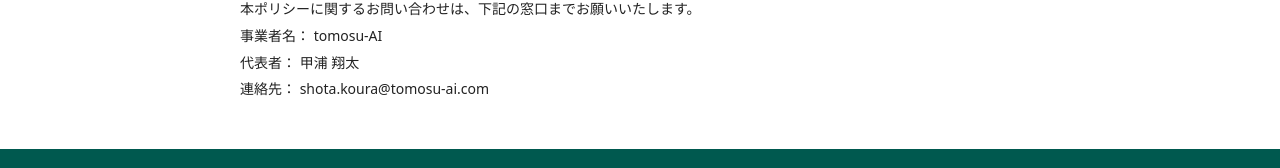
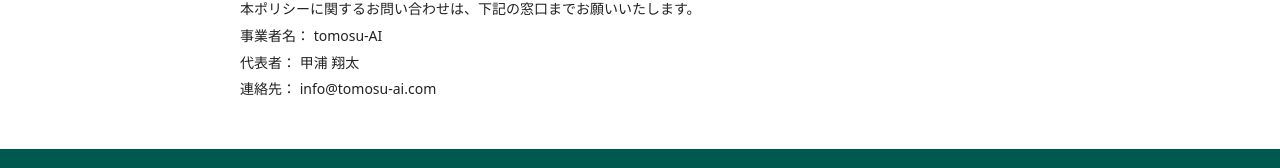
Before and after one commit to Shota44K/tomosu-ai, a Next.js app: page /privacy in a window 1280 px wide. Shown: the part 2310-2478 px from the top of the page. Built offline with nearby package versions, Linux system fonts and the light colour scheme.

Commit message:
Update contact email in Privacy Policy page to new address for improved communication.

```diff
--- a/app/privacy/page.tsx
+++ b/app/privacy/page.tsx
@@ -133,7 +133,7 @@
                   <p>本ポリシーに関するお問い合わせは、下記の窓口までお願いいたします。</p>
                   <p>事業者名： tomosu-AI</p>
                   <p>代表者： 甲浦 翔太</p>
-                  <p>連絡先： shota.koura@tomosu-ai.com</p>
+                  <p>連絡先： info@tomosu-ai.com</p>
                 </div>
               </section>
             </div>
```
